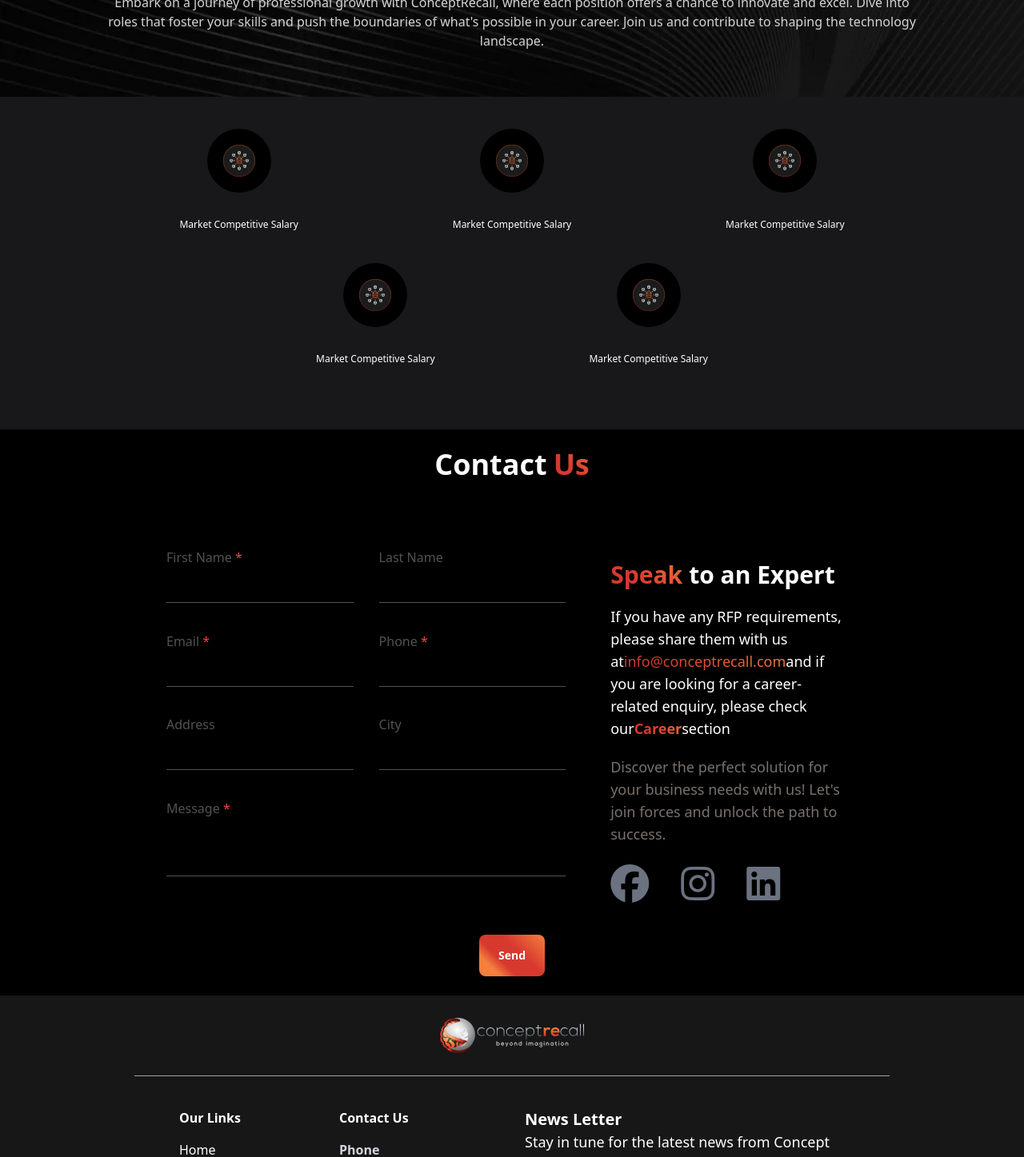
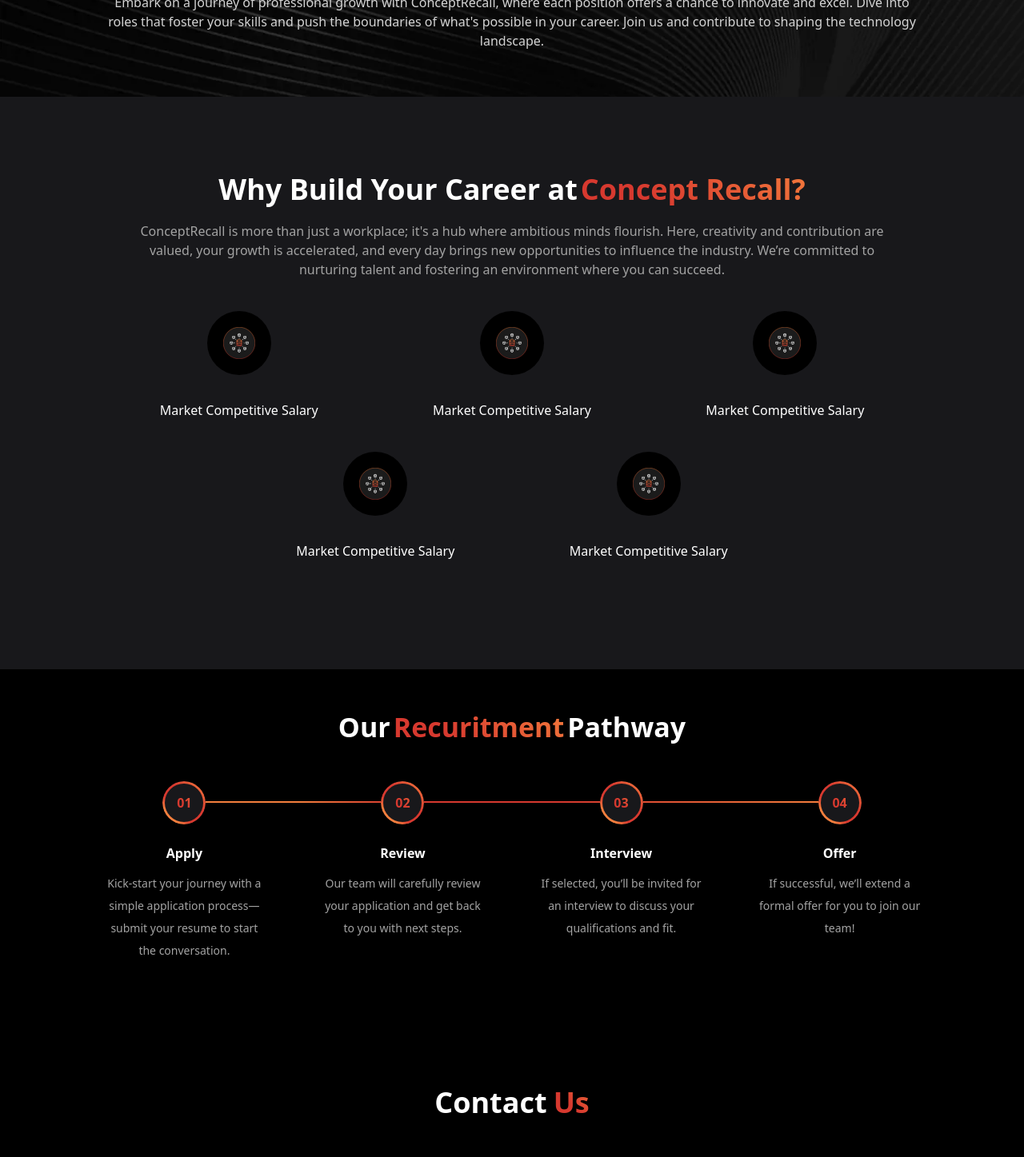
Before and after one commit to Muzamilkhan110/CR-Clone, a Next.js app: page /careers in a window 1280 px wide. Shown: the part 680-2127 px from the top of the page at 80% size. Built offline with nearby package versions, Linux system fonts and the light colour scheme.

Commit message:
Recuritment Section

```diff
--- a/app/careers/page.tsx
+++ b/app/careers/page.tsx
@@ -3,11 +3,13 @@ import FormWithGrid from "@/components/label/Label";
 import Heading from "@/components/component-heading/Heading";
 import CareersBanner from "@/pages/Detail-Careers/CareersBanner";
 import Benefit from "@/pages/Detail-Careers/Benefit";
+import RecPathway from "@/pages/Detail-Careers/RecPathway";
 const careers = () => {
   return (
     <main className="bg-black">
       <CareersBanner />
       <Benefit />
+      <RecPathway />
       <div className="py-6">
         <Heading tittle="Contact" dynamic="Us" />
         <FormWithGrid />
--- a/app/globals.css
+++ b/app/globals.css
@@ -68,13 +68,11 @@
   top: 15px !important;
   bottom: 20px;
   padding-bottom: 50px;
-
 }
 .swiper-pagination-bullet {
   background-color: rgb(255, 255, 255);
   width: 12px;
   height: 12px;
-
 }
 .swiper-pagination-bullet-active {
   background-color: rgb(230, 85, 64);
@@ -103,3 +101,58 @@
 .container-custom {
   @apply max-w-[90%] xl:max-w-[80%] mx-auto;
 }
+
+/* Add this CSS in your globals.css or a dedicated CSS file */
+
+.loading-screen {
+  position: fixed;
+  top: 0;
+  left: 0;
+  width: 100%;
+  height: 100%;
+  background-color: rgba(0, 0, 0, 0.5); /* Semi-transparent background */
+  display: flex;
+  justify-content: center;
+  align-items: center;
+  z-index: 9999;
+}
+
+.spinner {
+  border: 8px solid #f3f3f3; /* Light grey */
+  border-top: 8px solid #3498db; /* Blue */
+  border-radius: 50%;
+  width: 50px;
+  height: 50px;
+  animation: spin 2s linear infinite;
+}
+
+@keyframes spin {
+  0% {
+    transform: rotate(0deg);
+  }
+  100% {
+    transform: rotate(360deg);
+  }
+}
+
+@layer utilities {
+  .gradient-border {
+    position: relative;
+  }
+
+  .gradient-border::before {
+    content: "";
+    position: absolute;
+    inset: 0;
+    padding: 3px; /* Border thickness */
+    border-radius: inherit; /* Matches parent border radius */
+    background: linear-gradient( 44deg,
+    #f57f3d 20%,
+    #d7392f 35%,
+    #d7392f 60%,
+    #f57f3d 100%);
+    -webkit-mask: linear-gradient(white 0 0) content-box, linear-gradient(white 0 0);
+    -webkit-mask-composite: xor;
+    mask-composite: exclude;
+  }
+}
--- a/components/CareerCR/CareerCR.tsx
+++ b/components/CareerCR/CareerCR.tsx
@@ -21,7 +21,7 @@ const CareerCR: React.FC<CareerCRProps> = ({ imageSrc, imageAlt, text }) => {
           />
         </div>
         <div className="pt-8 text-center">
-          <p className="text-white text-xs">{text}</p>
+          <p className="text-white text-xs md:text-sm xl:text-base">{text}</p>
         </div>
       </div>
     </div>
--- /dev/null
+++ b/components/loadingpage/Loading.tsx
@@ -0,0 +1,42 @@
+// 'use client' directive ensures this component runs only on the client
+'use client'
+
+import React, { useState, useEffect } from 'react';
+import  useRouter  from 'next/router';
+
+const Loading: React.FC = () => {
+  const [loading, setLoading] = useState(false);
+  const [mounted, setMounted] = useState(false); // Track if the component is mounted
+
+  useEffect(() => {
+    setMounted(true); // Set mounted to true once the component is mounted
+
+    const router = useRouter; // Move useRouter here to run on client side
+
+    const handleRouteChange = () => setLoading(true);
+    const handleRouteComplete = () => setLoading(false);
+    const handleRouteError = () => setLoading(false);
+
+    // Only run this on the client
+    router.events.on("routeChangeStart", handleRouteChange);
+    router.events.on("routeChangeComplete", handleRouteComplete);
+    router.events.on("routeChangeError", handleRouteError);
+
+    // Cleanup on unmount
+    return () => {
+      router.events.off("routeChangeStart", handleRouteChange);
+      router.events.off("routeChangeComplete", handleRouteComplete);
+      router.events.off("routeChangeError", handleRouteError);
+    };
+  }, []); // Empty dependency array ensures this runs once when component mounts
+
+  if (!mounted) return null; // Render nothing until client-side mount
+
+  return loading ? (
+    <div className="loading-screen">
+      <div className="spinner">Loading...</div>
+    </div>
+  ) : null;
+};
+
+export default Loading;
--- /dev/null
+++ b/components/requirePathway/Pathway.tsx
@@ -0,0 +1,28 @@
+import React from "react";
+
+interface PathwayProps {
+  icon?: string;
+  title?: string;
+  field?: string;
+}
+
+const Pathway: React.FC<PathwayProps> = ({ icon, title, field }) => {
+  return (
+    <div className="flex max-sm:flex-row md:flex-col gap-6 pb-12 md:text-center">
+      {/* Icon */}
+      <div className="flex justify-center items-center text-useclass">
+        <div className="gradient-border bg-zinc-900 z-[9999] relative rounded-full p-[15px] font-extrabold">
+          <div className="useclass min-w-6 text-center">{icon}</div>
+        </div>
+      </div>
+
+      {/* Title and Field */}
+      <div className="text-white ">
+        <h1 className="text-sm md:text-base font-semibold mb-3">{title}</h1>
+        <p className="text-neutral-400 text-xs md:text-sm leading-relaxed md:leading-loose">{field}</p>
+      </div>
+    </div>
+  );
+};
+
+export default Pathway;
--- a/pages/Detail-AboutUS/CRtimeline/CRtime.tsx
+++ b/pages/Detail-AboutUS/CRtimeline/CRtime.tsx
@@ -37,7 +37,7 @@ const TimelineButton = ({ content }: { content: string }) => {
         </div>
         <div className="bg-black p-3 rounded-md ">
             <h2 className="text-lg font-semibold pb-6">{content}</h2>
-            <p className="text-sm text-neutral-500">{descriptions}</p>
+            <p className="text-sm text-neu  tral-500">{descriptions}</p>
         </div>
         </div>
      </div>
--- a/pages/Detail-Careers/Benefit.tsx
+++ b/pages/Detail-Careers/Benefit.tsx
@@ -2,14 +2,32 @@
 import React from "react";
 import CareerCR from "@/components/CareerCR/CareerCR";
 import { CareerData } from "@/app/data/CareersData/page";
+import Heading from "@/components/component-heading/Heading";
 
 const Benefit = () => {
   return (
-    <div className="bg-zinc-900 py-10">
+    <div className="bg-zinc-900 py-6 md:py-12 xl:py-24">
       <div className="container-custom m-auto">
+        <div className="text-center">
+          <div className="text-white font-bold text-lg md:text-xl xl:text-4xl flex flex-wrap justify-center gap-1">
+            Why Build Your Career at
+            <h1 className="useclass">Concept Recall?</h1>
+            </div>
+            <div className="leading-relaxed text-xs md:text-sm xl:text-base text-neutral-400 px-5 xl:px-10 mt-3 xl:mt-5 mb-10">
+              <p>
+                ConceptRecall is more than just a workplace; it's a hub where
+                ambitious minds flourish. Here, creativity and contribution are
+                valued, your growth is accelerated, and every day brings new
+                opportunities to influence the industry. We’re committed to
+                nurturing talent and fostering an environment where you can
+                succeed.
+              </p>
+            </div>
+        </div>
+
         <div className=" flex flex-wrap justify-center items-center ">
           {CareerData.map((data, index) => (
-            <div key={index}  className="w-1/2 lg:w-1/3">
+            <div key={index} className="w-1/2 lg:w-1/3">
               <CareerCR
                 imageSrc={data.imageSrc}
                 imageAlt={data.imageAlt}
@@ -17,7 +35,6 @@ const Benefit = () => {
               />
             </div>
           ))}
-
         </div>
       </div>
     </div>
--- /dev/null
+++ b/pages/Detail-Careers/RecPathway.tsx
@@ -0,0 +1,62 @@
+import Pathway from "@/components/requirePathway/Pathway";
+import React from "react";
+
+const pathwayData = [
+  {
+    number: "01",
+    title: "Apply",
+    description:
+      "Kick-start your journey with a simple application process—submit your resume to start the conversation.",
+    color: "bg-blue-500", // Customize color here
+  },
+  {
+    number: "02",
+    title: "Review",
+    description:
+      "Our team will carefully review your application and get back to you with next steps.",
+    color: "bg-green-500",
+  },
+  {
+    number: "03",
+    title: "Interview",
+    description:
+      "If selected, you’ll be invited for an interview to discuss your qualifications and fit.",
+    color: "bg-yellow-500",
+  },
+  {
+    number: "04",
+    title: "Offer",
+    description:
+      "If successful, we’ll extend a formal offer for you to join our team!",
+    color: "bg-red-500",
+  },
+];
+
+const PathwaySection = () => {
+  return (
+    <div className="py-5 md:py-14">
+      <section className="text-white flex justify-center gap-1 text-lg font-bold lg:text-[34px] md:text-2xl mb-6">
+        Our
+        <h2 className="useclass">Recuritment</h2>
+        Pathway
+      </section>
+    <div className="container-custom py-7 relative">
+      <div className="w-[3px] h-[74%] left-[25px] top-12 md:top-[53px] md:w-[80%] md:h-[2px] md:left-[8%] bg-bguseclass absolute"></div>
+      {/* Pathway items inside bordered container */}
+      <div className="md:flex justify-between">
+        {pathwayData.map((item, index) => (
+          <div key={index} className="md:w-[20%]">
+            <Pathway
+              icon={item.number}
+              title={item.title}
+              field={item.description}
+            />
+          </div>
+        ))}
+      </div>
+    </div>
+    </div>
+  );
+};
+
+export default PathwaySection;
```
Also changed, not shown: app/about/page.tsx (+22 -20 lines), app/layout.tsx (+5 -6 lines).
